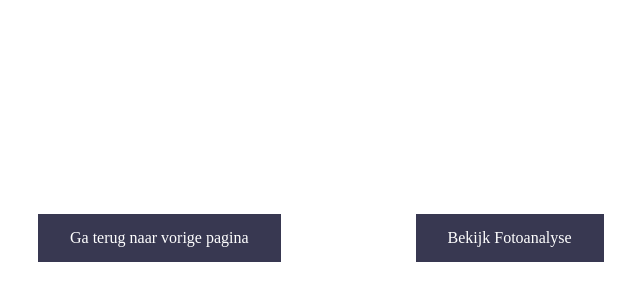
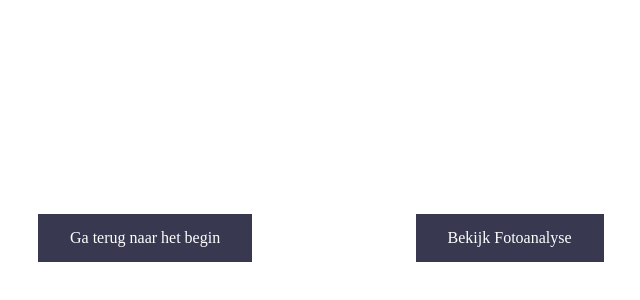
Before and after one commit to GKhalandi/Meesterproef, a plain HTML site: page London.html in a window 1280 px wide. Shown: the part 3146-3446 px from the top of the page, without its empty margins (602-1242 px from the left). Drawn offline with Linux system fonts and the light colour scheme.

Commit message:
index toegevoegd

```diff
--- a/London.html
+++ b/London.html
@@ -32,7 +32,7 @@
         </p>
 
         <div class="terug" data-delighter>
-          <a href="Zee.html" >Ga terug naar vorige pagina </a>
+          <a href="index.html" >Ga terug naar het begin </a>
         </div>
         <div class="inzoom" data-delighter>
           <!-- <a class="click" href="https://www.volkskrant.nl/kijkverder/2014/AarsmanCollectie/#190501" >Ontdek de verrassing</a> -->
--- a/styles/london.css
+++ b/styles/london.css
@@ -242,7 +242,6 @@ g#DUBBLEWOLK{
 
 /* https://css-tricks.com/almanac/properties/t/transform-origin/
  https://codepen.io/shshaw/pen/pOVKjb
- https://codepen.io/pen/?&editable=true
  */
 
 g#Reuzenrad{
```
